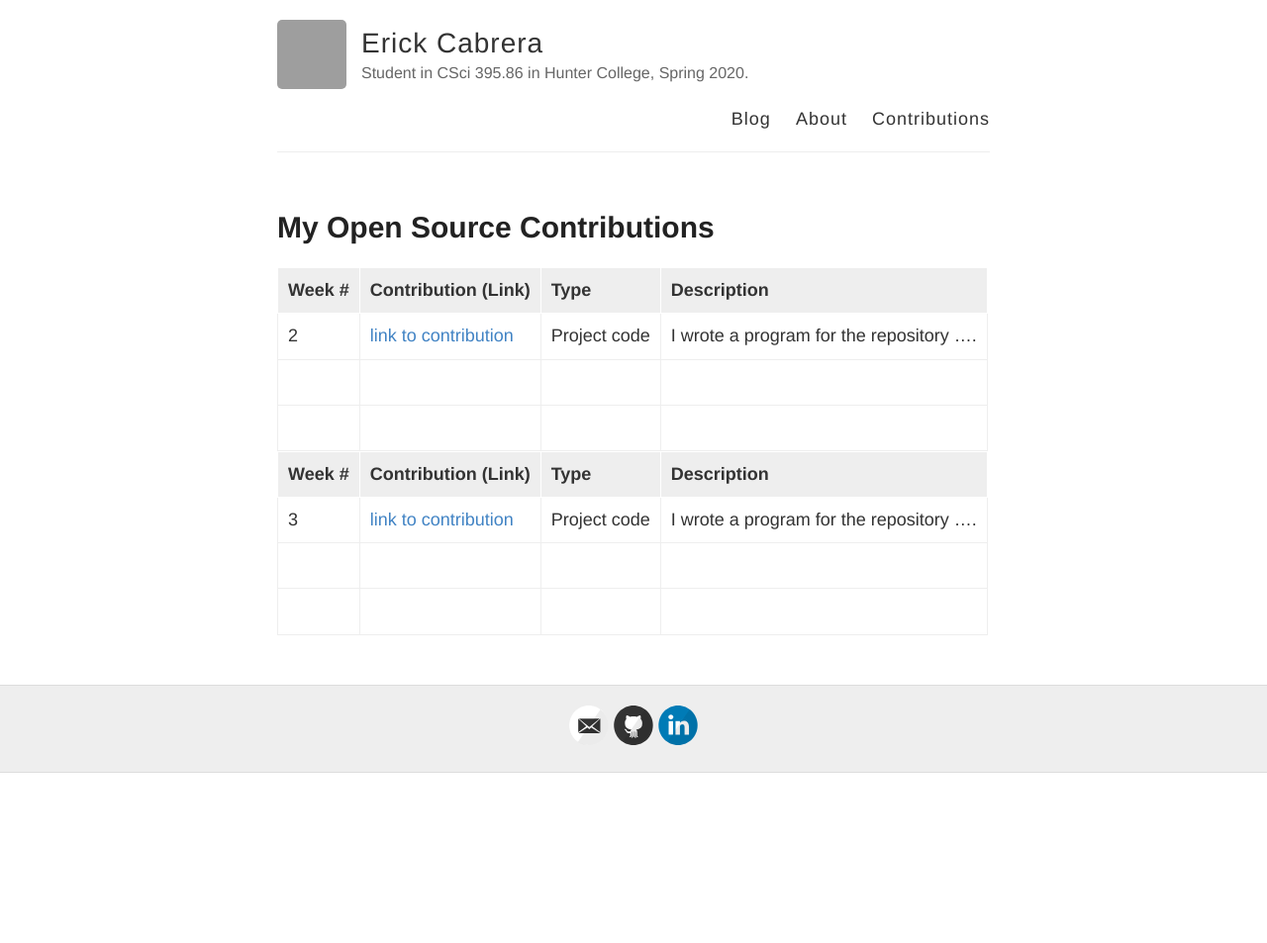
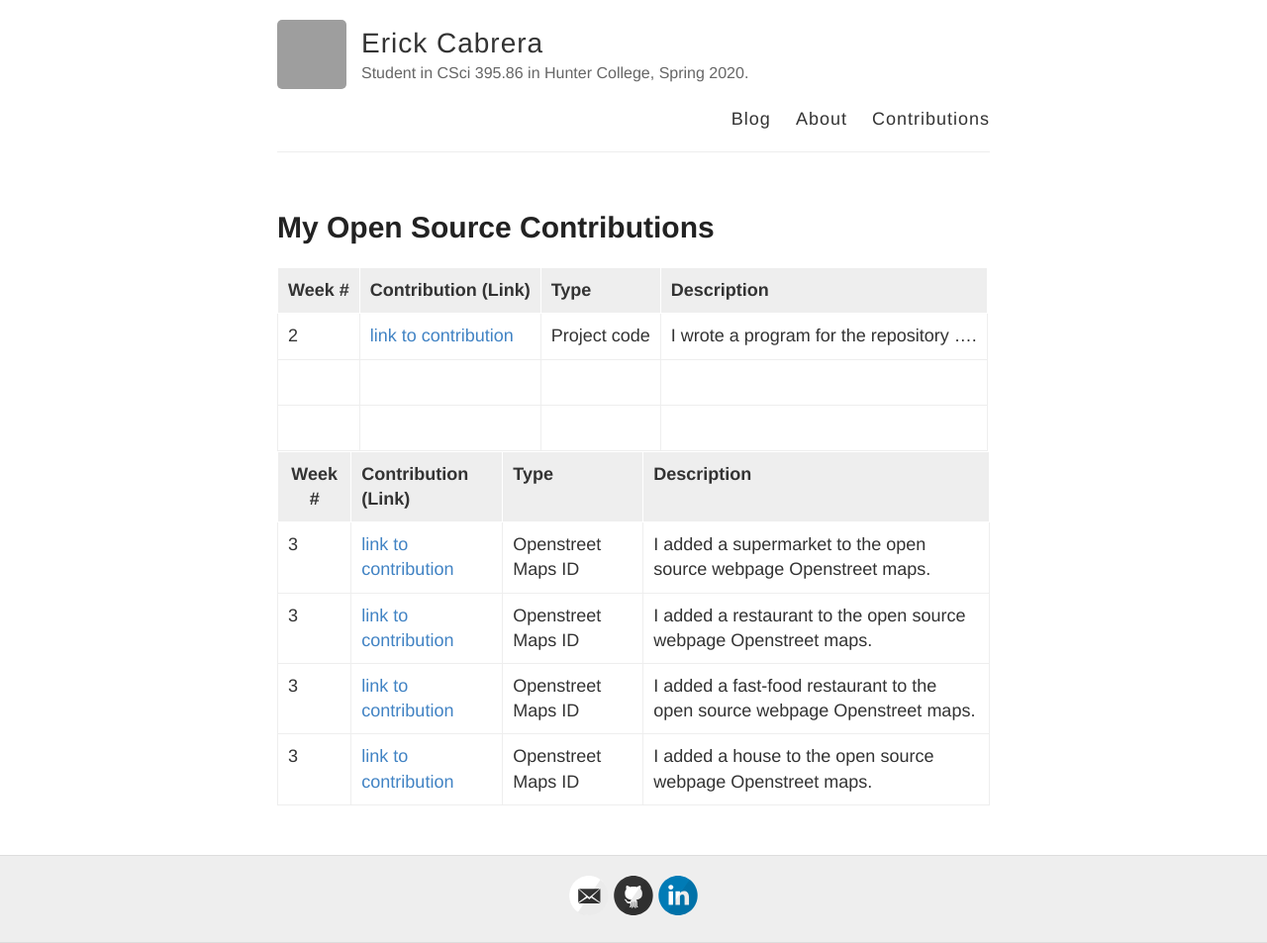
Before and after one commit to hunter-college-ossd-spr-2020/MarceloDamian-weekly, a Jekyll site: the page built from contributions.md, in a window 1280 px wide. Shown: the whole page at 99% size. Built offline with Jekyll 4.4.1, drawn with Linux system fonts in a browser that asks for light colours; before the commit the page ends 900 px from its top, so only the background shows below that; grey boxes are pictures that could not be loaded.

Commit message:
Update contributions.md

```diff
--- a/contributions.md
+++ b/contributions.md
@@ -29,6 +29,7 @@ following the same syntax.
 
 | Week #       | Contribution (Link)  | Type  | Description |
 |---|:---|:---|:---|
-|  3   | [link to contribution](https://github.com/stewartweiss/butterfly-network/blob/master/butterfly_edges.c)    | Project code    |   I wrote a program for the repository ....    |
-|     |     |     |      |
-|     |     |     |      |
+|  3   | [link to contribution](https://www.openstreetmap.org/changeset/81156359)    | Openstreet Maps ID   |   I added a supermarket to the open source webpage Openstreet maps.    |
+|  3  | [link to contribution](https://www.openstreetmap.org/changeset/81156186)    | Openstreet Maps ID   |   I added a restaurant to the open source webpage Openstreet maps.    |
+|  3  | [link to contribution](https://www.openstreetmap.org/changeset/81148459)    | Openstreet Maps ID   |   I added a fast-food restaurant to the open source webpage Openstreet maps.    |
+|  3  | [link to contribution](https://www.openstreetmap.org/changeset/81148329)    | Openstreet Maps ID   |   I added a house to the open source webpage Openstreet maps.    |
```
